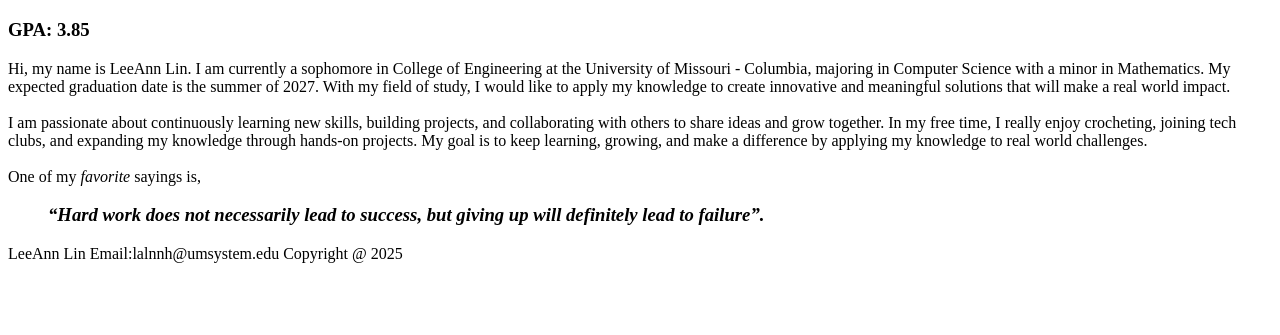
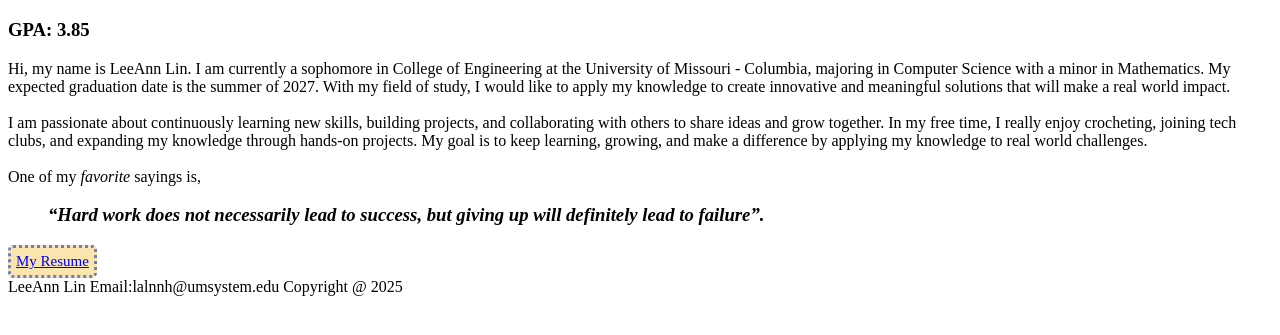
Before and after one commit to Lee-L9/Lee-L9.github.io, a plain HTML site: page webdevelopment/about.html in a window 1280 px wide. Shown: the part 61-396 px from the top of the page. Drawn offline with Linux system fonts and the light colour scheme.

Commit message:
Add files via upload

```diff
--- a/webdevelopment/about.html
+++ b/webdevelopment/about.html
@@ -12,6 +12,7 @@ Test Date: 2/8/2025
     <head>
         <meta charset="utf-8">
         <title>About Page</title>
+        <link rel="stylesheet" href="style.css">
     </head>
     <body>
         <header>
@@ -20,7 +21,8 @@ Test Date: 2/8/2025
         </header>
         <nav></nav>
         <main>
-            <p></p>
+
+            <p>
                 Hi, my name is LeeAnn Lin. I am currently a sophomore in College of Engineering at the University of Missouri - Columbia,
                 majoring in Computer Science with a minor in Mathematics. My expected graduation date is the summer of 2027. With my field of study,
                 I would like to apply my knowledge to create innovative and meaningful solutions that will make a real world impact.
@@ -31,7 +33,8 @@ Test Date: 2/8/2025
 
                 <br><br>One of my <em>favorite</em> sayings is,
                 <blockquote><h3><em><b>“Hard work does not necessarily lead to success, but giving up will definitely lead to failure”.</b></em></h3></blockquote>
-
+            </p>
+            <div class="aboutBox"><a href="resume.pdf">My Resume</a></div>
         </main>
 
         <footer>LeeAnn Lin Email:lalnnh@umsystem.edu Copyright @ 2025</footer>
--- a/webdevelopment/style.css
+++ b/webdevelopment/style.css
@@ -1,4 +1,17 @@
 
-h1{
+.head{
     color: #60f;
 }
+
+.aboutBox{
+    border-style: dotted;
+    border-width: 3px;
+    border-color: #6c7dcb;
+    border-radius: 5px;
+    background-color:#FAE5AF;
+    height: fit-content;
+    width: fit-content;
+    padding: 5px;
+    font-size: 15px;
+
+}
```
Also changed, not shown: 1 other file.
